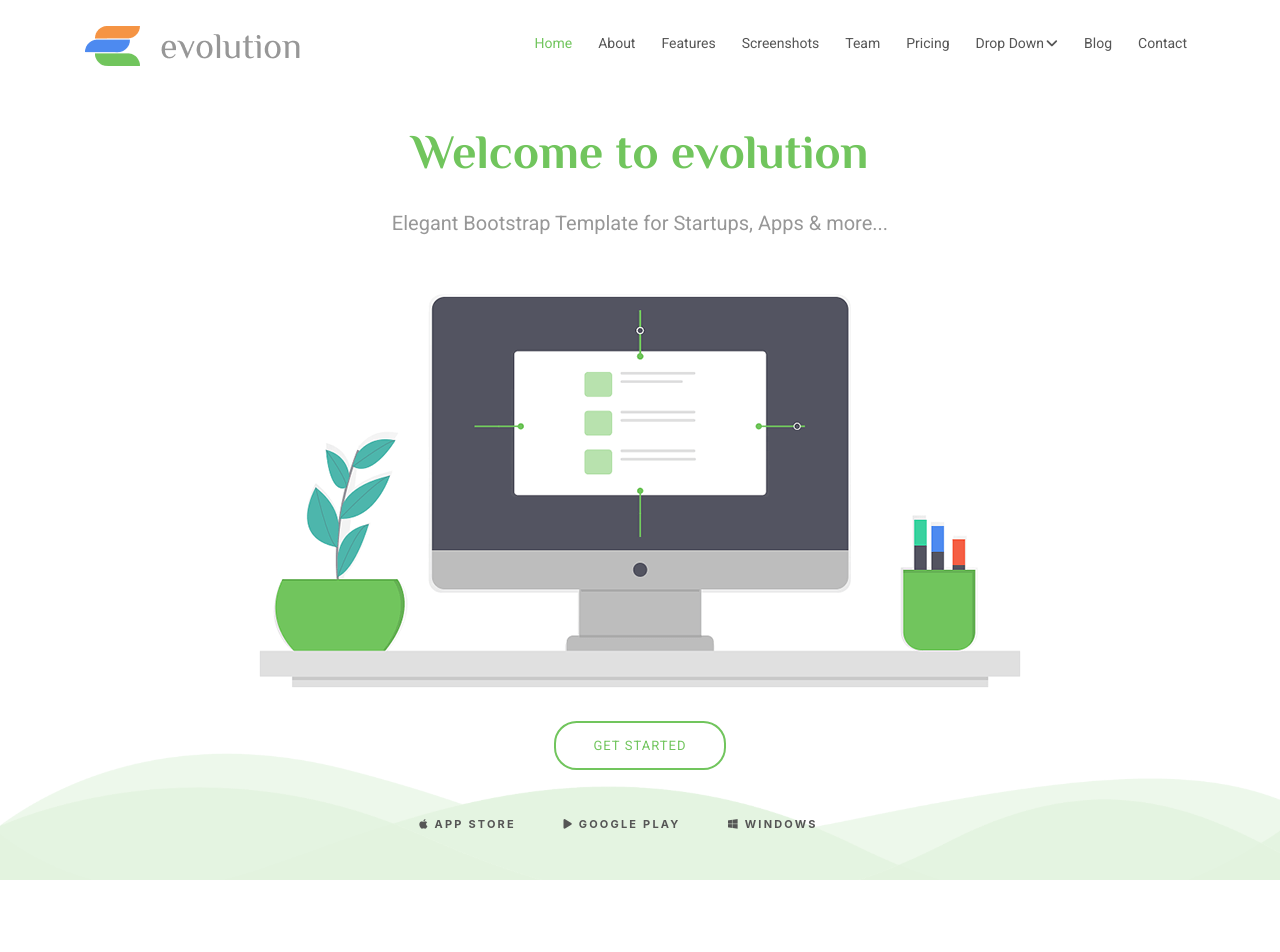
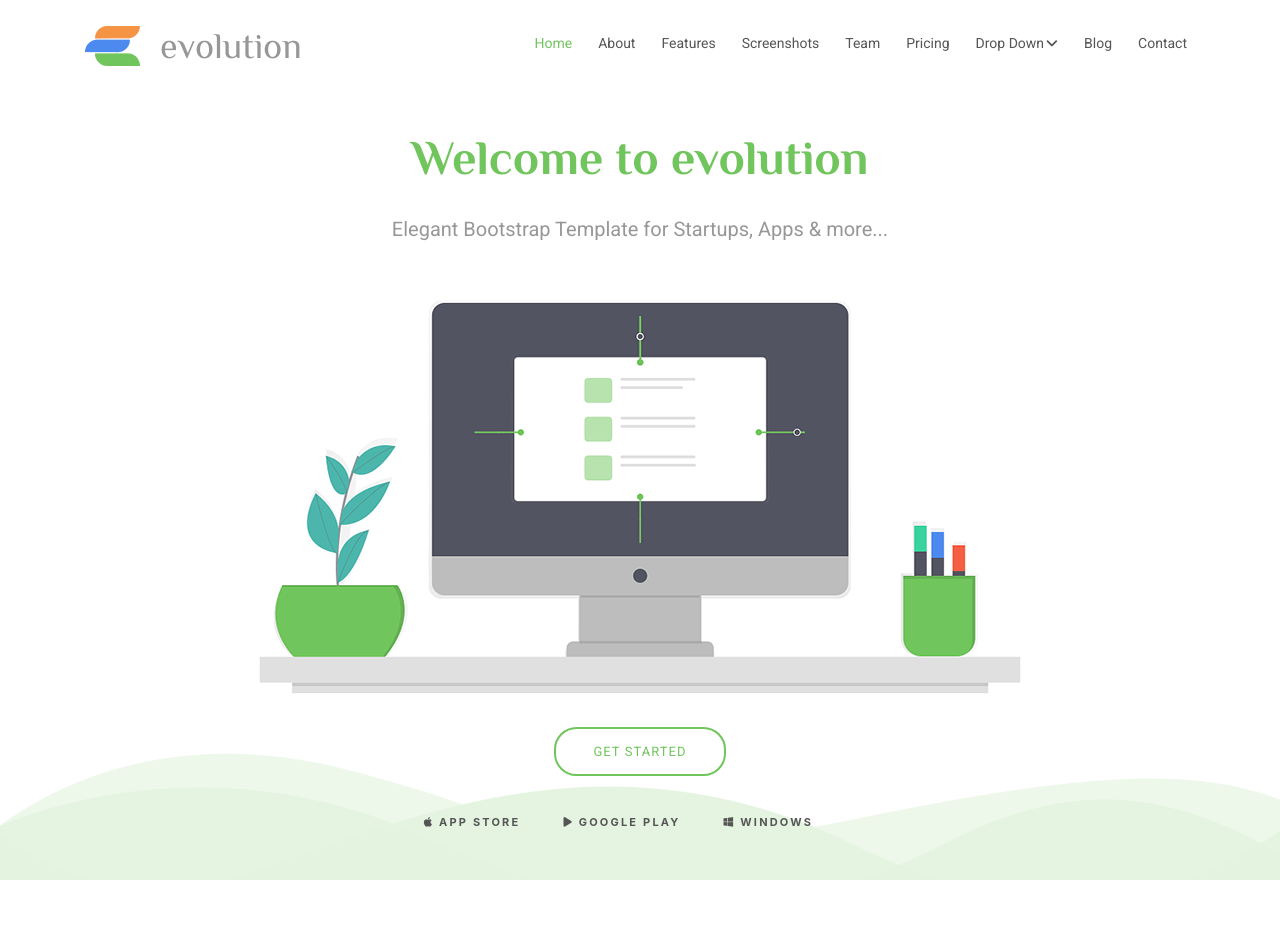
Before and after one commit to YanaSobkovska/test, a plain HTML site: page index.html in a window 1280 px wide. Shown: the top 952 px of the page. Drawn offline with nearby package versions, Linux system fonts and the light colour scheme.

Commit message:
btns change

```diff
--- a/assets/css/style.css
+++ b/assets/css/style.css
@@ -523,6 +523,7 @@
 }
 
 #hero .hero-container h3 {
+	padding: 0 10px;
 	font-family: "Roboto";
 	font-style: normal;
 	font-weight: 400;
@@ -535,6 +536,14 @@
 #hero .hero-container img {
 	max-width: 90%;
 	padding-bottom: 30px;
+}
+
+#hero .hero-container .btns{
+	display: flex;
+    flex-wrap: wrap;
+    align-items: center;
+    justify-content: center;
+    row-gap: 15px;
 }
 
 #hero .hero-container .btn-get_started {
```
